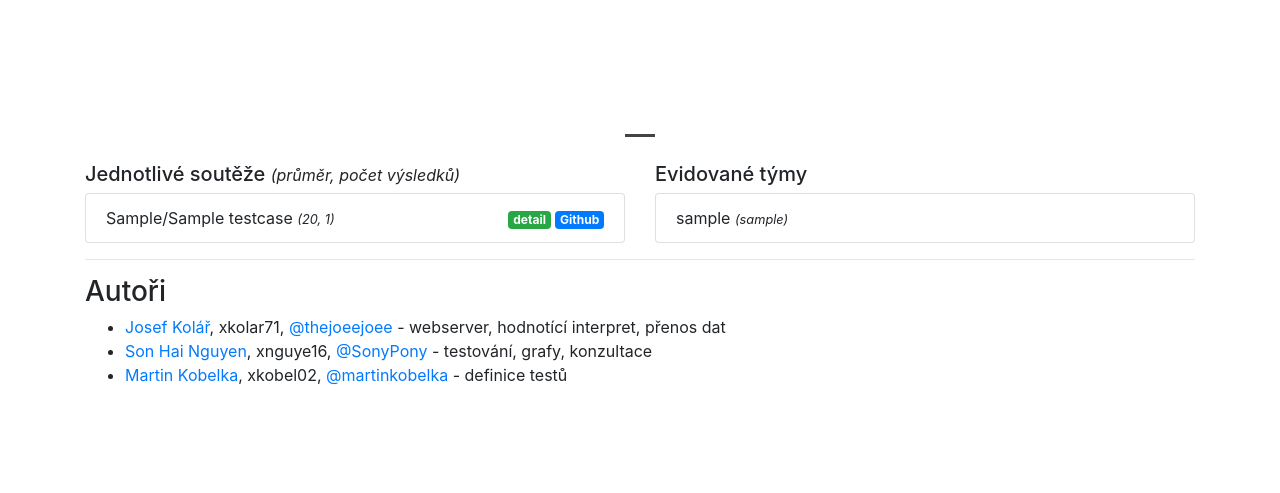
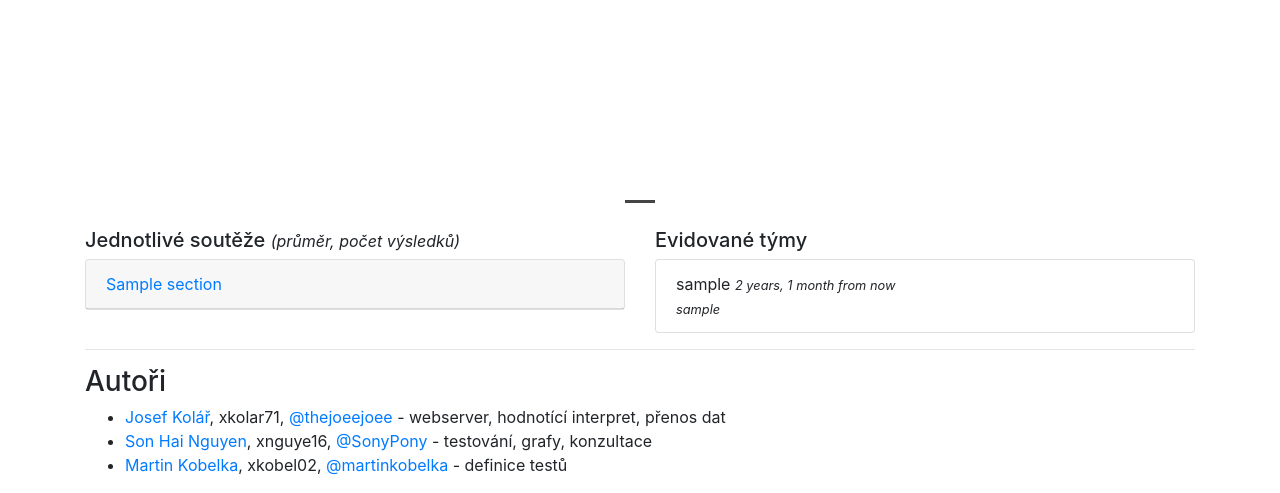
Before and after one commit to thejoeejoee/VUT-FIT-IFJ-2017-server, a Django app: template web/templates/web/index.html in a window 1280 px wide. Shown: the part 521-1014 px from the top of the page. Before the commit the page ends 906 px from the top, so only its background shows below. Run offline with Django 3.2, Linux system fonts and the light colour scheme; tables that the repository leaves empty hold one stand-in row (values such as "Sample post"); the template is opened without the code that fills it: values that come from a table or form of the project are taken from there, most other values are stand-ins (such as "Sample title", 1, 10 or a date in 2020); some libraries are stand-ins or nearby versions.

Commit message:
Grouped sections, upgrade for lading page

```diff
--- a/api/views/v1.py
+++ b/api/views/v1.py
@@ -9,6 +9,7 @@
 from django.views import View
 from ipware.ip import get_ip
 
+from api.utils import async_call
 from benchmark.models import ResultAuthor, Team, TestCase, Result
 
 
@@ -99,7 +100,14 @@
     test_case = None  # type: TestCase
 
     def get(self, request, *args, **kwargs):
-        self.test_case = get_object_or_404(TestCase, pk=self.kwargs.get('pk'))
+        self.test_case = get_object_or_404(
+            TestCase.objects.prefetch_related(
+                'result_test_case',
+                'result_test_case__author',
+                'result_test_case__author__team',
+            ),
+            pk=self.kwargs.get('pk')
+        )
         cached = cache.get(self.test_case.cache_key)
         if not cached:
             cached = Result.objects.test_case_results(self.test_case)
--- a/benchmark/managers.py
+++ b/benchmark/managers.py
@@ -20,7 +20,7 @@
 
         delta = end - start  # timedelta
 
-        days = tuple((start + timedelta(days=i)).date() for i in range(delta.days + 2))
+        days = tuple((start + timedelta(days=i)).date() for i in range(delta.days + 1))[-10:]
         teams = tuple(unique(
             test_case.result_test_case.values_list(
                 'author__team__leader_login',
--- a/benchmark/models.py
+++ b/benchmark/models.py
@@ -28,6 +28,10 @@
     @property
     def authors(self):
         return ', '.join(map(str, set(filter(None, map(attrgetter('login'), self.result_author_team.all())))))
+
+    @property
+    def last_result(self):
+        return self.result_author_team.latest('result_author__x_created').result_author.latest('x_created')
 
     class Meta(object):
         ordering = ['x_created', ]
@@ -65,7 +69,7 @@
 
     @property
     def github_link(self):
-        return 'https://github.com/thejoeejoee/VUT-FIT-IFJ-2017-tests/blob/master/tests/{}/{}.code'.format(
+        return 'https://github.com/thejoeejoee/VUT-FIT-IFJ-2017-tests/blob/master/ifj2017/tests/{}/{}.code'.format(
             self.section,
             self.name
         )
@@ -73,6 +77,10 @@
     @property
     def average_price(self):
         return self.result_test_case.aggregate(avg=Avg(F('operand_price') + F('instruction_price'))).get('avg')
+
+    @property
+    def cases_in_section(self):
+        return TestCase.objects.filter(section=self.section).order_by('name')
 
     class Meta(object):
         unique_together = ('section', 'name'),
--- a/ifj/settings_default.py
+++ b/ifj/settings_default.py
@@ -90,6 +90,7 @@
     'django.contrib.sessions',
     'django.contrib.messages',
     'django.contrib.staticfiles',
+    'django.contrib.humanize',
 
     'web',
     'benchmark',
@@ -163,12 +164,12 @@
     },
 ]
 
-LANGUAGE_CODE = 'en'
+LANGUAGE_CODE = 'cs'
 
 TIME_ZONE = 'Europe/Prague'
 
 LANGUAGES = (
-    ('en', gettext('English')),
+    ('cs', gettext('Czech')),
 )
 
 LOCALE_PATHS = os.path.join(BASE_DIR, 'locale'),
--- a/web/templates/web/index.html
+++ b/web/templates/web/index.html
@@ -1,3 +1,4 @@
+{% load humanize %}
 <!DOCTYPE html>
 <html lang="en">
 <head>
@@ -29,18 +30,26 @@
         window.charts = {};
         window.contentWidth = $('.main-content').width();
 
-        var chartDetail = function (url) {
+        var chartDetail = function (pk, url) {
+            if (window.event) {
                 window.event.preventDefault();
+            }
             jQuery.get({
                 url: url,
                 success: function (html) {
                     var $modal = $('#chart-modal');
                     $modal.find('.modal-body').html(html);
                     $modal.modal('show');
-
+                    window.location.hash = pk;
                 }
             })
         };
+        window.ga = gtag;
+
+        if (window.location.hash) {
+            console.log('{% url "web:chart_detail" 'abcdef' %}'.replace('abcdef', window.location.hash));
+            chartDetail(window.location.hash, '{% url "web:chart_detail" 'abcdef' %}'.replace('abcdef', window.location.hash.replace('#', '')));
+        }
     </script>
     <style>
         .carousel-chart {
@@ -76,6 +85,7 @@
             color: white;
             cursor: pointer;
         }
+
         a.btn-chart-detail:not([href]):hover {
             color: white;
             background-color: #008500;
@@ -92,10 +102,18 @@
             Githubu</a>.
     </p>
 
+    <div class="alert alert-warning">
+        Omluvte tu (ne)rychlost grafů, jestli najdeme čas, upravíme ještě do pokusného na databázovou agregaci.
+    </div>
+
     {% if not main_cases.exists %}
         <div class="alert alert-info">Prozatím nedostatek dat pro zobrazení vývoje.</div>
     {% else %}
-        <h3>Vývoj hlavních benchmarků</h3>
+        <h3>
+            Vývoj hlavních benchmarků
+            <small class="display-6 small text-muted">{{ last_result.x_created|naturaltime }}</small>
+        </h3>
+
         <div id="carousel-charts" class="carousel slide" data-ride="carousel">
             <ol class="carousel-indicators">
                 {% for case in main_cases %}
@@ -122,12 +140,19 @@
         </div>
 
     {% endif %}
-    {% if cases.exists %}
+    {% if sections %}
         <div class="row">
             <div class="col-lg-6">
                 <h5>Jednotlivé soutěže <i class="small">(průměr, počet výsledků)</i></h5>
-                <ul class="list-group">
-                    {% for case in cases %}
+                <div id="acordion" role="tablist">
+                    {% for name, section in sections %}
+                        <div class="card">
+                            <div class="card-header">
+                                <a data-toggle="collapse" href="#section-{{ name }}" class="d-block">{{ name }}</a>
+                            </div>
+                            <div id="section-{{ name }}" class="collapse" data-parent="#acordion">
+                                <ul class="list-group list-group-flush">
+                                    {% for case in section.cases_in_section %}
                                         <li class="list-group-item">
                                             <div class="row justify-content-beetween">
                                                 <div class="col">
@@ -135,7 +160,7 @@
                                                     <i class="small">({{ case.average_price|floatformat }}, {{ case.result_test_case.count }})</i>
                                                 </div>
                                                 <div class="col-4 text-right">
-                                    <a onclick="chartDetail('{% url 'web:chart_detail' case.pk %}')" class="badge badge-success btn-chart-detail">detail</a>
+                                                    <a onclick="chartDetail('{{ case.pk }}', '{% url 'web:chart_detail' case.pk %}')" class="badge badge-success btn-chart-detail">detail</a>
                                                     <a href="{{ case.github_link }}" class="badge badge-primary">Github</a>
                                                 </div>
                                             </div>
@@ -143,12 +168,21 @@
                                     {% endfor %}
                                 </ul>
                             </div>
+                        </div>
+                    {% endfor %}
+                </div>
+
+
+            </div>
+
+
             <div class="col-lg-6">
                 <h5>Evidované týmy</h5>
                 <ul class="list-group">
                     {% for team in teams %}
                         <li class="list-group-item">
-                            {{ team }} <i class="small">({{ team.authors }})</i>
+                            {{ team }} <i class="small">{{ team.last_result.x_created|naturaltime }}</i><br>
+                            <i class="small">{{ team.authors }}</i>
                         </li>
                     {% endfor %}
                 </ul>
```
Also changed, not shown: api/utils.py (added, +23 -0 lines), web/views.py (+17 -7 lines). Lines whose indentation alone changed are shown as unchanged.
